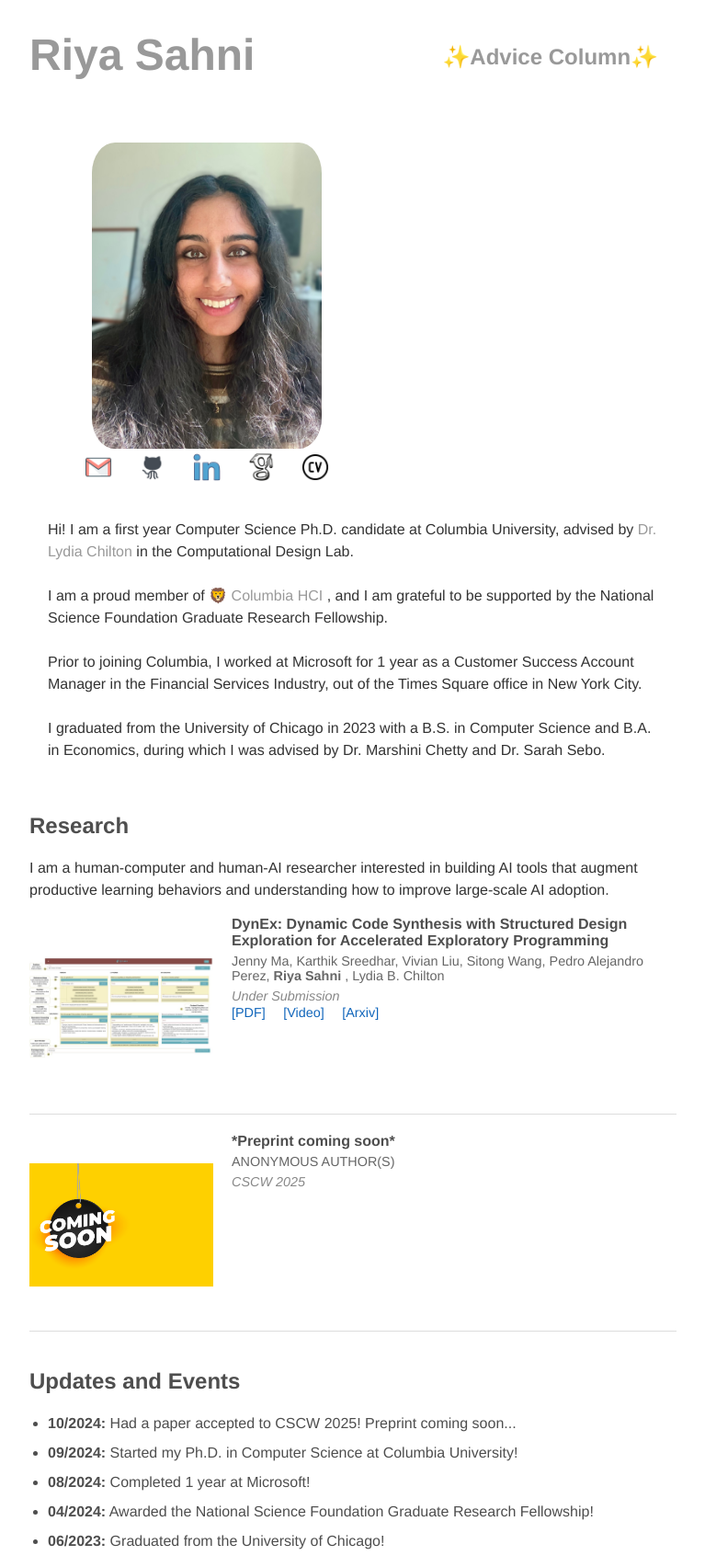
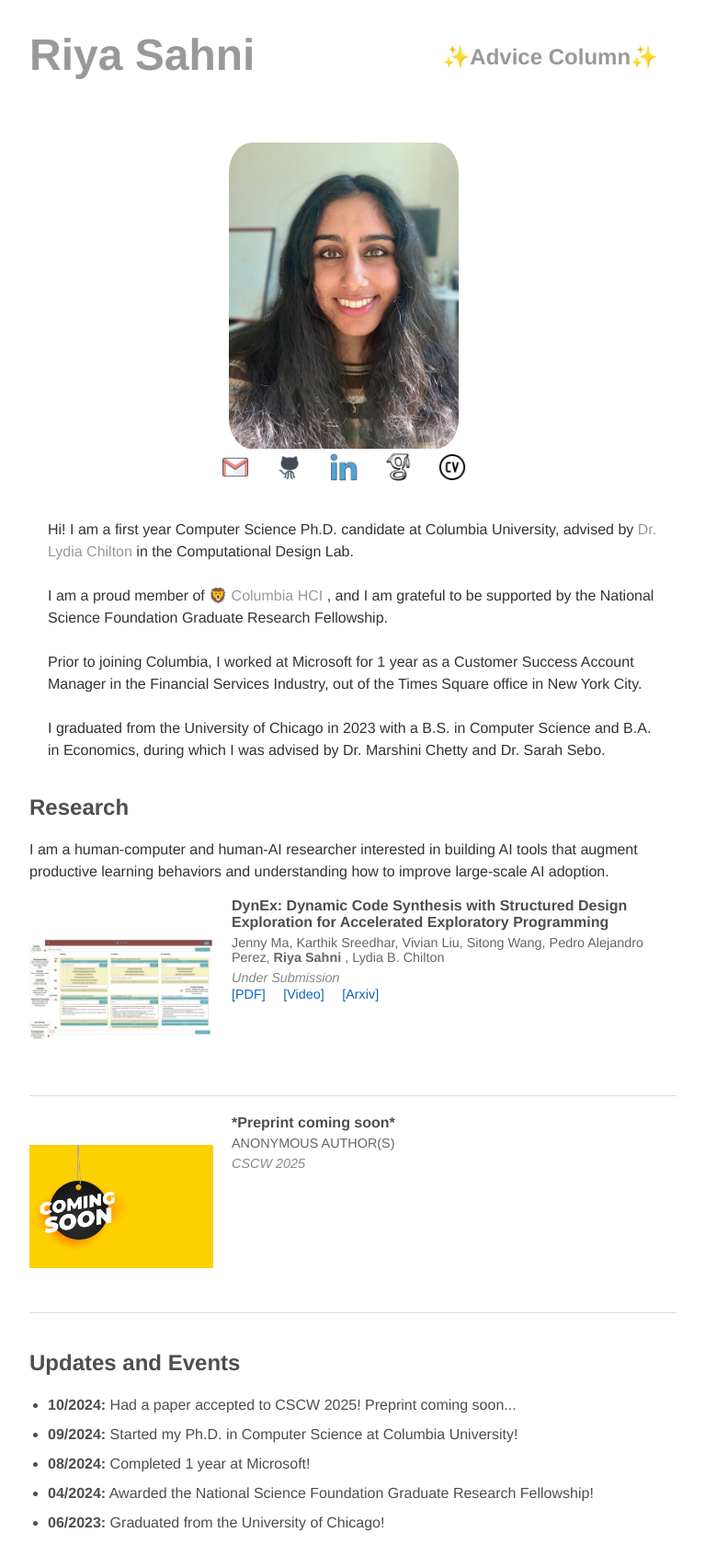
Before and after one commit to riyasahni/riyasahni.github.io, a Jekyll site: the page built from index.html, in a window 1280 px wide. Shown: the whole page at 92% size, without its empty margins (256-1023 px from the left). Built offline with Jekyll 4.4.1, drawn with Linux system fonts in a browser that asks for light colours.

Commit message:
fixing formatting to be dynamic w/ window size & device

```diff
--- a/css/main.css
+++ b/css/main.css
@@ -88,15 +88,18 @@
 
 /* New styling for header layout */
 .header-container {
-    display: flex;
-    align-items: flex-start;
+    display: block;
+    /*align-items: flex-start;*/
     flex-direction: column;
     padding: 20px;
+    float:left;
+    object-fit: cover;
 }
 
 .blurb {
     flex-grow: 1;
     text-align: left;
+    overflow: hidden;
 }
 
 /* Ensure the Research section header aligns to the left */
```
